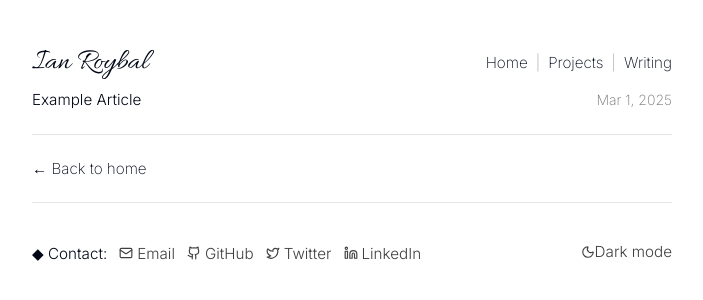
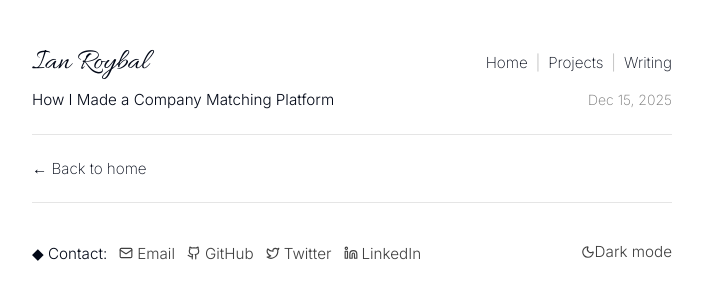
Before and after one commit to ir272/ianroybal-portfolio, a Next.js app: page /writing in a window 1280 px wide. Shown: the top 300 px of the page, without its empty margins (288-991 px from the left). Built offline with nearby package versions, Linux system fonts and the light colour scheme.

Commit message:
refactor: replace hardcoded articles with filesystem scanning

```diff
--- a/app/writing/page.tsx
+++ b/app/writing/page.tsx
@@ -1,19 +1,80 @@
-'use client';
-
+import fs from 'fs';
+import path from 'path';
 import Link from "next/link";
 import { PageHeader } from "@/components/page-header";
 import { PageFooter } from "@/components/page-footer";
 
-// Temporary placeholder - will be replaced with filesystem scanning
-const articles = [
-  {
-    slug: "example-article",
-    title: "Example Article",
-    date: "Mar 1, 2025"
+interface Article {
+  slug: string;
+  title: string;
+  date: string;
+}
+
+/**
+ * Get all articles by scanning the writing directory
+ */
+function getArticles(): Article[] {
+  const writingDir = path.join(process.cwd(), 'app', 'writing');
+
+  // Get all subdirectories in the writing folder
+  const entries = fs.readdirSync(writingDir, { withFileTypes: true });
+  const articleDirs = entries
+    .filter(entry => entry.isDirectory())
+    .map(entry => entry.name);
+
+  const articles: Article[] = [];
+
+  for (const slug of articleDirs) {
+    const mdxPath = path.join(writingDir, slug, 'page.mdx');
+
+    // Check if page.mdx exists in this directory
+    if (!fs.existsSync(mdxPath)) {
+      continue;
+    }
+
+    // Read the MDX file to extract metadata
+    const content = fs.readFileSync(mdxPath, 'utf-8');
+
+    // Extract metadata from the file
+    const titleMatch = content.match(/title:\s*['"](.+?)['"]/);
+    const dateMatch = content.match(/date:\s*['"](.+?)['"]/);
+
+    if (titleMatch && dateMatch) {
+      articles.push({
+        slug,
+        title: titleMatch[1],
+        date: formatDate(dateMatch[1])
+      });
+    }
   }
-];
+
+  // Sort articles by date (newest first)
+  articles.sort((a, b) => {
+    const dateA = new Date(a.date);
+    const dateB = new Date(b.date);
+    return dateB.getTime() - dateA.getTime();
+  });
+
+  return articles;
+}
+
+/**
+ * Format date from YYYY-MM-DD to "Mon D, YYYY"
+ * Uses UTC to avoid timezone issues
+ */
+function formatDate(dateString: string): string {
+  const [year, month, day] = dateString.split('-').map(Number);
+  const date = new Date(year, month - 1, day);
+  return date.toLocaleDateString('en-US', {
+    year: 'numeric',
+    month: 'short',
+    day: 'numeric',
+    timeZone: 'UTC'
+  });
+}
 
 export default function Writing() {
+  const articles = getArticles();
   return (
     <main className="relative">
       <div className="relative z-10 mx-auto max-w-screen-sm px-4 sm:px-0">
@@ -23,15 +84,10 @@ export default function Writing() {
 
         {/* Articles List */}
         <div className="space-y-4">
-          {articles.map((article, index) => (
+          {articles.map((article) => (
             <div
               key={article.slug}
               className="flex items-baseline justify-between gap-4"
-              style={{
-                animationDelay: `${index * 100}ms`,
-                opacity: 0,
-                animation: 'fadeInUp 0.6s ease-out forwards'
-              }}
             >
               <Link
                 href={`/writing/${article.slug}`}
```
